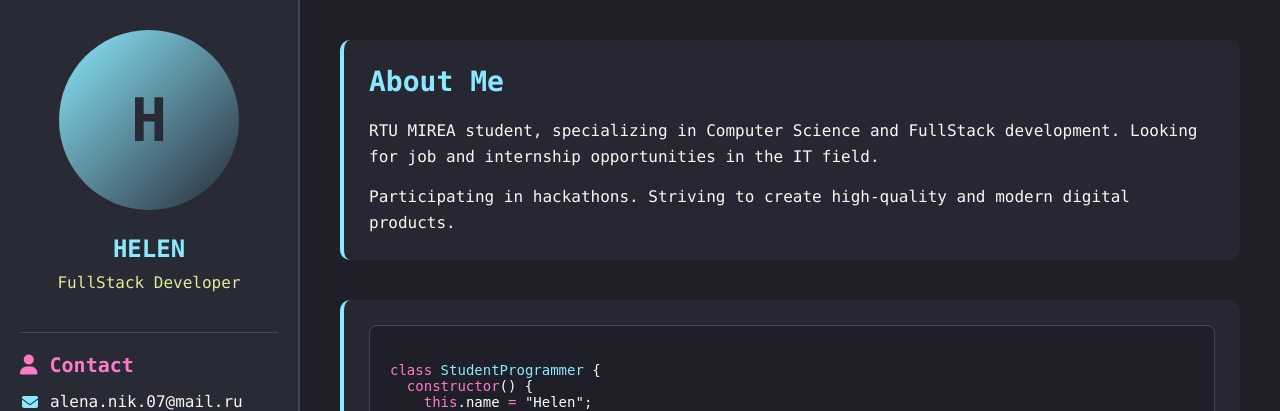
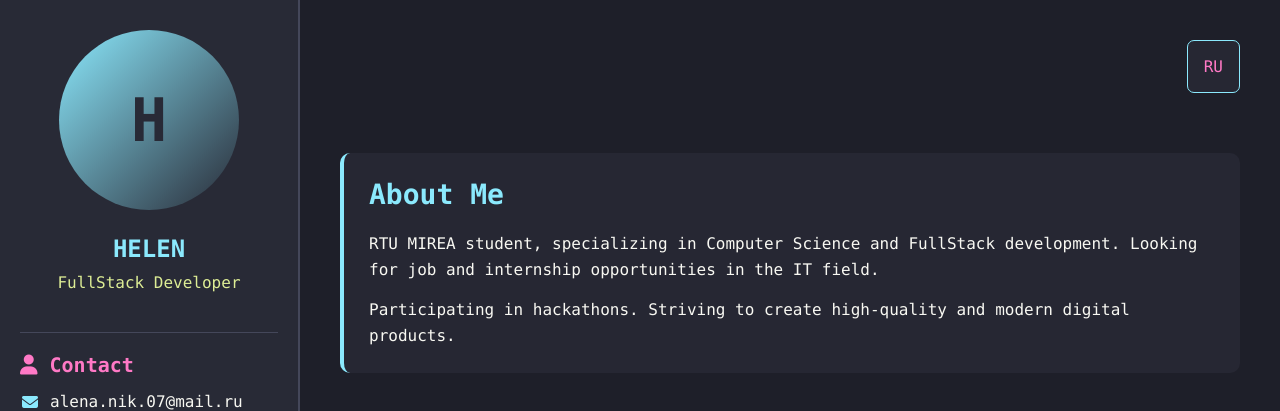
Before and after one commit to Helen11-png/portfolio-Django, a Django app: page / in a window 1280 px wide. Shown: the top 411 px of the page. Run offline with Django 5.2, Linux system fonts and the light colour scheme.

Commit message:
added a button

```diff
--- a/main/static/main/css/main.css
+++ b/main/static/main/css/main.css
@@ -33,6 +33,26 @@
     font-size: 60px;
     color: #282a36;
     font-weight: bold;
+}
+.language-switcher {
+    display: inline-block;
+    margin-bottom: 40px;
+    background-color: rgba(40, 42, 54, 0.8);
+    padding: 16px;
+    border-radius: 7px;
+    border: 1px solid #8be9fd;
+    text-decoration: none;
+    color: #ff79c6;
+
+    transition: all 0.3s ease; /* плавность при наведении */
+
+}
+.language-switcher:hover {
+    background-color: rgba(40, 42, 54, 1);
+    border: 4px solid #ff79c6;  /* меняем цвет при наведении */
+    transform: translateX(5px);      /* небольшой эффект */
+    color: #8be9fd;
+
 }
 /* Contact information */
 .contact-info {
--- a/main/templates/main/main.html
+++ b/main/templates/main/main.html
@@ -15,7 +15,6 @@
         <div class="avatar">
             H
         </div>
-
         <h1 style="color: #8BE9FD; text-align: center; margin-bottom: 10px;">HELEN</h1>
         <p style="color: #dded95; text-align: center; margin-bottom: 20px;">FullStack Developer</p>
 
@@ -63,8 +62,10 @@
             </p>
         </div>
     </aside>
-
     <main class="main-content">
+        <div style="text-align: right; margin-bottom: 20px;">
+            <a href="/ru/" class="language-switcher">RU</a>
+        </div>
         <div class="section">
             <h2>About Me</h2>
             <p style="color: #f8f8f2; line-height: 1.6; margin-bottom: 15px;">
```
